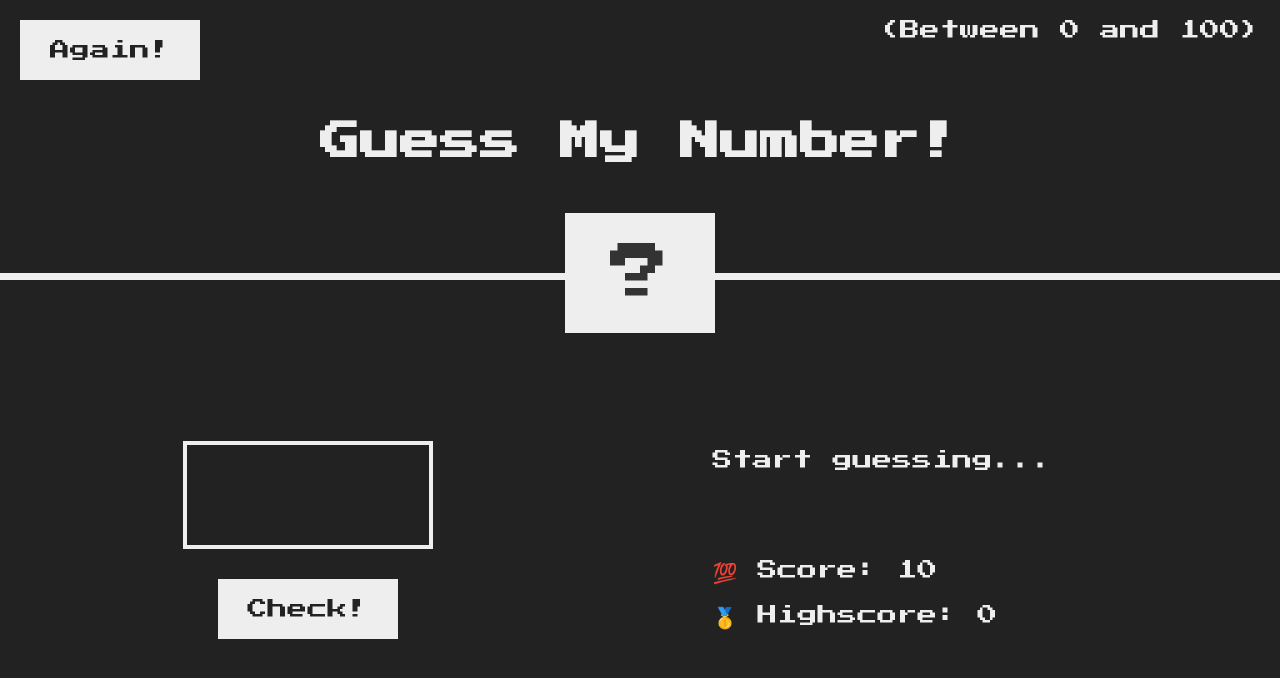
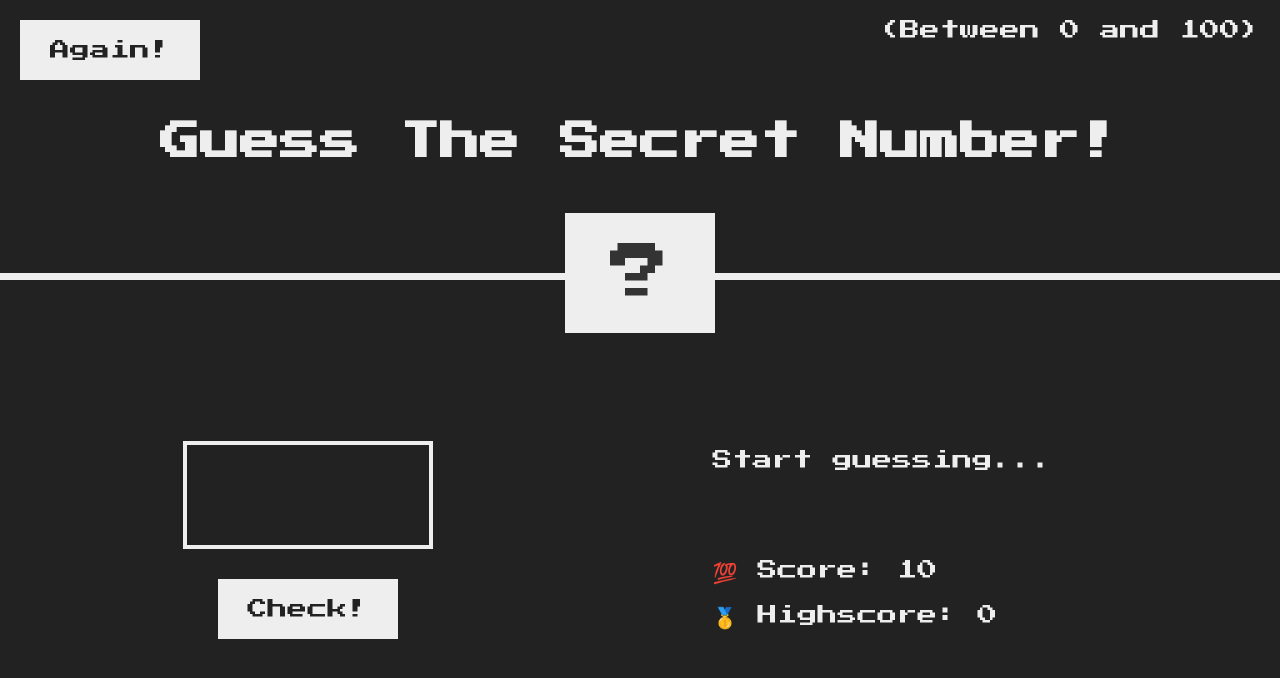
Before and after one commit to Abdelrrahman-Alaa/Guess-My-Number, a plain HTML site: page index.html in a window 1280 px wide. Drawn offline with Linux system fonts and the light colour scheme.

Commit message:
Last Commit i sware

```diff
--- a/index.html
+++ b/index.html
@@ -9,7 +9,7 @@
   </head>
   <body>
     <header>
-      <h1>Guess My Number!</h1>
+      <h1>Guess The Secret Number!</h1>
       <p class="between">(Between 0 and 100)</p>
       <button class="btn again">Again!</button>
       <div class="number">?</div>
```
